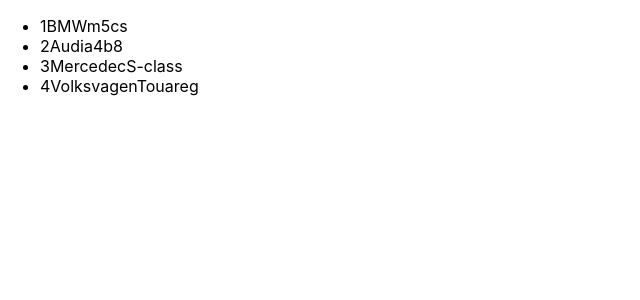
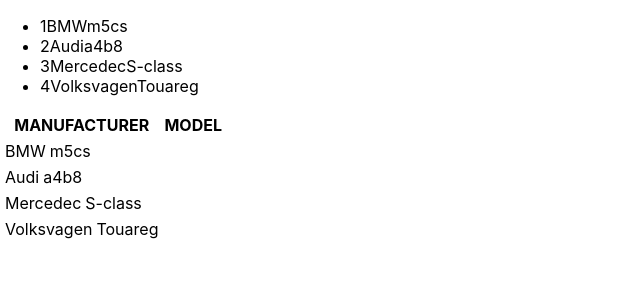
Before and after one commit to ArtyomKub/mictotasks-map-homework, a React (Create React App) app: page / in a window 1280 px wide. Shown: the top 300 px of the page, without its empty margins (0-640 px from the left). Built offline with nearby package versions, Linux system fonts and the light colour scheme.

Commit message:
Add a methid map in NewTableComponent.tsx

```diff
--- a/src/App.tsx
+++ b/src/App.tsx
@@ -14,8 +14,8 @@
     )
     return (
         <div>
-                <NewComponent topCars={topCars}/>
-                <NewTableComponent/>
+            <NewComponent topCars={topCars}/>
+            <NewTableComponent topCars={topCars}/>
         </div>
     );
 }
--- a/src/NewTableComponent.tsx
+++ b/src/NewTableComponent.tsx
@@ -1,9 +1,25 @@
 import React from 'react';
+import {EliteCarsType} from './NewComponent';
+import {TopCarsType} from './NewComponent';
 
-export const NewTableComponent = () => {
+
+export const NewTableComponent = (props: EliteCarsType) => {
     return (
-        <div>
-
-        </div>
+        <table>
+            <tr>
+                <th>MANUFACTURER</th>
+                <th>MODEL</th>
+            </tr>
+            {props.topCars.map((object: TopCarsType, index) => {
+                return (
+                    <div>
+                        <tr>
+                            <td>{object.manufacturer}</td>
+                            <td>{object.model}</td>
+                        </tr>
+                    </div>
+                )
+            })}
+        </table>
     );
 };
```
Also changed, not shown: src/NewComponent.tsx (+3 -4 lines).
